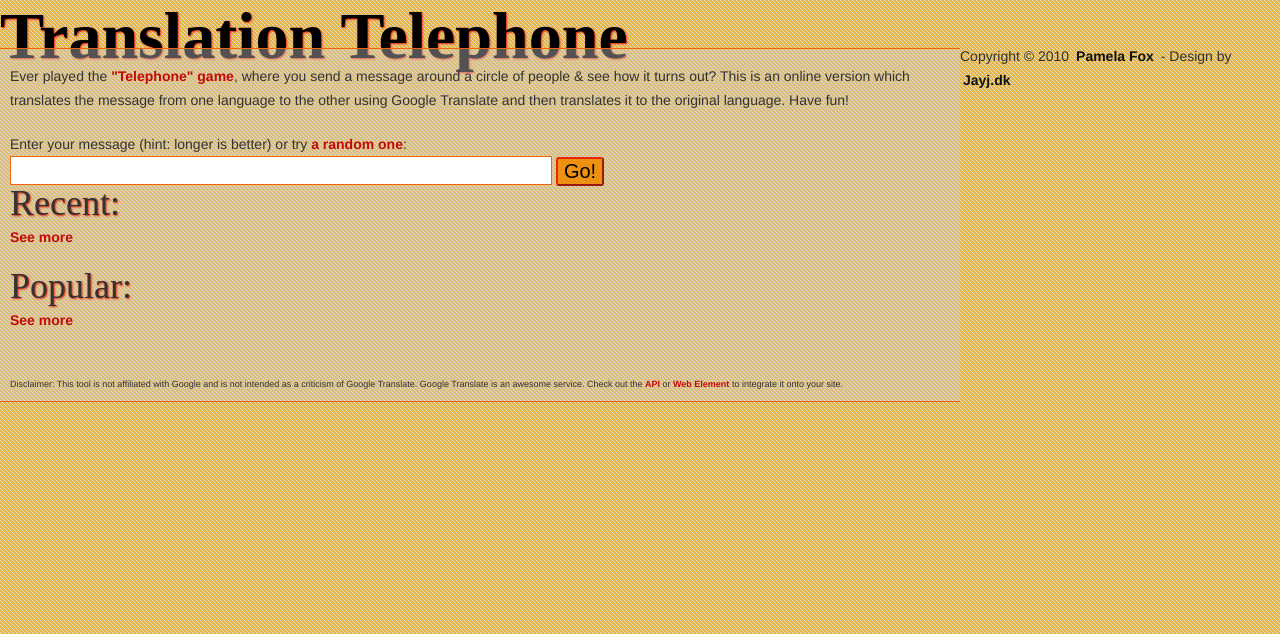
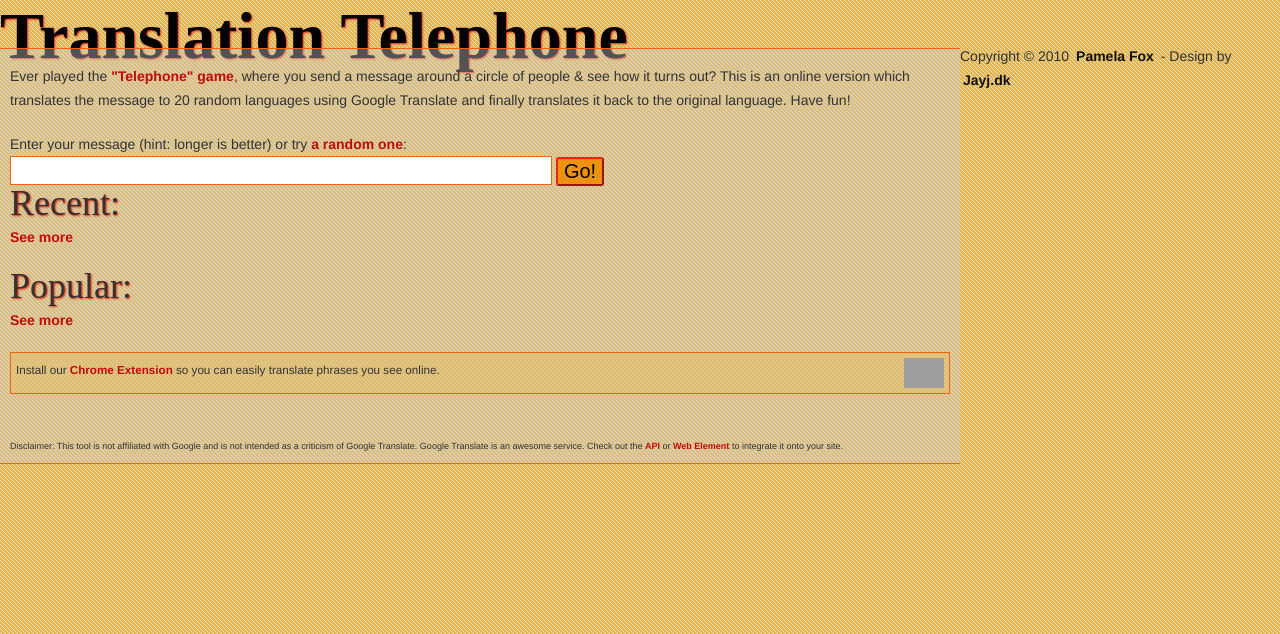
Before and after one commit to pamelafox/translation-telephone, a Python web app: template templates/index.html in a window 1280 px wide. Shown: the part 16-650 px from the top of the page. Run offline with Jinja, Linux system fonts and the light colour scheme; the template is opened without the code that fills it, so the values that code supplies are empty; some libraries are stand-ins or nearby versions; some web fonts are replaced; grey boxes are pictures that could not be loaded.

Commit message:
Adding localStorage for remembering your translations

```diff
--- a/app.yaml
+++ b/app.yaml
@@ -3,7 +3,7 @@
 # http://forrst.com/posts/Host_a_Static_HTML_Site_on_Google_App_Engine-BlA
 
 application: translation-telephone
-version: 5
+version: 11
 runtime: python
 api_version: 1
 
--- a/main.py
+++ b/main.py
@@ -48,6 +48,11 @@ class PopularHandler(BasePageHandler):
     return 'popular.html'
 
 
+class YoursHandler(BasePageHandler):
+  def get_filename(self):
+    return 'yours.html'
+
+
 class RoundHandler(webapp.RequestHandler):
 
   def get(self):
@@ -92,6 +97,7 @@ def main():
     application = webapp.WSGIApplication([('/', IndexHandler),
                                           ('/recent', RecentHandler),
                                           ('/popular', PopularHandler),
+                                          ('/yours', YoursHandler),
                                           ('/round', RoundHandler),
                                           ('/rounds', RoundsHandler)],
                                          debug=True)
--- a/static/css/style.css
+++ b/static/css/style.css
@@ -239,3 +239,10 @@ button:hover {
   font-size: smaller;
   padding-right: 5px;
 }
+
+#chromepromo {
+  font-size: smaller;
+  padding: 5px;
+  border: 1px solid #ED6511;
+  background: rgba(230, 182, 71, .3);
+}
--- a/static/js/script.js
+++ b/static/js/script.js
@@ -57,15 +57,18 @@ var allLangs = [
 
 var randomMessages = [
   "The massive monster ate 100 hot dogs and then puked orange junk all over his wife.",
-  "Let us go then, you and I,	when the evening is spread out against the sky, like a patient etherised upon a table.",
-  "I like 'em round, and big, and when I'm throwin' a gig I just can't help myself, I'm actin' like an animal."
-]
+  "I like 'em round, and big, and when I'm throwin' a gig I just can't help myself, I'm actin' like an animal.",
+  "To be or not to be, that is the question.",
+  "You may say that I'm a dreamer, But I'm not the only one, I hope someday you'll join us, And the world will be as one."
+];
+
 var currentLang;
 var currentMessage;
 var startLanguage;
 var targetLangs;
 var translations = [];
 var userGenerated = false;
+var LS_ROUNDS = 'rounds';
 
 function start() {
   $('#share').hide();
@@ -117,9 +120,10 @@ function start() {
 function translateNextMessage() {
   currentLang++;
   if (currentLang == (targetLangs.length-1)) {
+    var startMessage = translations[0].message;
     $.ajax({
       url: 'round',
-      data: {translations: JSON.stringify(translations), usergen: userGenerated, message: translations[0].message},
+      data: {translations: JSON.stringify(translations), usergen: userGenerated, message: startMessage},
       dataType: 'text',
       type: 'post',
       success: function(response) {
@@ -127,8 +131,19 @@ function translateNextMessage() {
         $('#url').val('http://' + window.location.host + '/#' + id);
         window.location.hash = id;
         $('#share').show();
+        if (supportsStorage()) {
+          var rounds = localStorage.getItem('rounds');
+          if (rounds) {
+            rounds = JSON.parse(rounds);
+          } else {
+            rounds = [];
+          }
+          rounds.push({'id': id, 'message': startMessage, 'date': new Date().getTime()});
+          localStorage.setItem(LS_ROUNDS, JSON.stringify(rounds));
+          getYours(3);
+        }
       }
-     })
+     });
      return;
   }
 
@@ -217,17 +232,56 @@ function getRounds(order, div, num) {
    });
 }
 
+
+function getYours(num) {
+  if (!supportsStorage) return;
+
+  function dateSort(a, b){
+    //Compare "a" and "b" in some fashion, and return -1, 0, or 1
+    return (b.date - a.date);
+  }
+
+  var rounds = localStorage.getItem(LS_ROUNDS);
+  if (rounds) {
+    rounds = JSON.parse(rounds);
+    rounds.sort(dateSort);
+    $('#yours').empty();
+    for (var i = 0; i < Math.min(num, rounds.length); i++) {
+      addRound(rounds[i], $('#yours'));
+    }
+    $('#yours_section').show();
+  }
+}
+
+
+function supportsStorage() {
+  try {
+    return 'localStorage' in window && window['localStorage'] !== null;
+  } catch (e) {
+    return false;
+  }
+}
+
+
 function initMain() {
    // Load round in hash
    var id = window.location.hash.replace('#', '');
-   if (id.length > 0) {
+   if (id.indexOf('message=') > -1 ) {
+     $('#message').val(id.split('=')[1]);
+     start();
+   } else if (id.length > 0) {
      loadRound(id);
+   }
+
+   if (navigator.userAgent.toLowerCase().indexOf('chrome') > -1) {
+     $('#chromepromo').show();
    }
 
    google.language.getBranding('branding');
 
    getRounds('-date', $('#recent'), 3);
    getRounds('-views', $('#popular'), 3);
+   getYours(3);
    $('#message').keyup(function() {
      userGenerated = true;
    })
@@ -240,3 +294,7 @@ function initRecent() {
 function initPopular() {
   getRounds('-views', $('#popular'), 30);
 }
+
+function initYours() {
+  getYours(1000);
+}
--- a/templates/base.html
+++ b/templates/base.html
@@ -8,11 +8,11 @@
     <meta http-equiv="X-UA-Compatible" content="IE=edge,chrome=1" />
 
     <title>{% block title %}Translation Telephone {% endblock %}</title>
-
+    <meta name="google-site-verification" content="34oTObXJc_96cAiVxmkxqmIZyuyxFSWdn5PaWLhgMaI" />
     <meta name="description" content="" />
 
     <link href="css/960.css" rel="stylesheet" type="text/css" />
-    <link href="css/style.css?v=9" rel="stylesheet" type="text/css" />
+    <link href="css/style.css?v=10" rel="stylesheet" type="text/css" />
     <link href="//fonts.googleapis.com/css?family=Maiden+Orange:regular" rel="stylesheet" type="text/css" />
     <!--[if lt IE 9]>
         <script src="http://html5shiv.googlecode.com/svn/trunk/html5.js" type="text/javascript"></script>
@@ -53,7 +53,7 @@
 </div>
 <script type="text/javascript" src="http://ajax.googleapis.com/ajax/libs/jquery/1.4/jquery.min.js"></script>
 <script type="text/javascript" src="http://www.google.com/jsapi"></script>
-<script type="text/javascript" src="js/script.js?v=5"></script>
+<script type="text/javascript" src="js/script.js?v=12"></script>
 {% block script %}{% endblock %}
 <script type="text/javascript">
 
--- a/templates/index.html
+++ b/templates/index.html
@@ -7,13 +7,14 @@
     <![endif]-->
 
     <div id="main" class="grid_8 alpha">
-      <p>Ever played the <a href="http://en.wikipedia.org/wiki/Chinese_whispers">"Telephone" game</a>, where you send a message around a circle of people &amp; see how it turns out? This is an online version which translates the message from one language to the other using Google Translate and then translates it to the original language. Have fun!
+      <p>Ever played the <a href="http://en.wikipedia.org/wiki/Chinese_whispers">"Telephone" game</a>, where you send a message around a circle of people &amp; see how it turns out? This is an online version which translates the message to 20 random languages using Google Translate and finally translates it back to the original language. Have fun!
       </p>
       <div>
-        <label>Enter your message (hint: longer is better) or try <a href="javascript:void(0);" onclick="useRandom();">a random one</a>:<br>
-	      <input id="message" type="text" value="" maxlength="250">
-	    </label>
-        <button onclick="start()">Go!</button>
+	    <form onsubmit="start(); return false;">
+	        <label for="message">Enter your message (hint: longer is better) or try <a href="javascript:void(0);" onclick="useRandom();">a random one</a>:</label><br>
+		    <input id="message" type="text" value="" maxlength="250">
+	        <button type="submit">Go!</button>
+        </form>
       </div>
 
       <div id="branding"></div>
@@ -31,18 +32,28 @@
 
     <div id="sidebar" class="grid_4 omega">
 
-      <aside class="widget">
+      <aside id="recent_section" class="widget">
         <h3>Recent:</h3>
         <div id="recent"></div>
         <a href="/recent">See more</a>
       </aside>
 
-      <aside class="widget">
+      <aside id="popular_section" class="widget">
         <h3>Popular:</h3>
  	    <div id="popular"></div>
         <a href="/popular">See more</a>
       </aside>
 
+      <aside id="yours_section" class="widget" style="display:none;">
+        <h3>Yours:</h3>
+ 	    <div id="yours"></div>
+        <a href="/yours">See more</a>
+      </aside>
+
+      <aside id="chromepromo" class="widget" style="display:none;">
+         <img src="http://code.google.com/p/chrome-os/logo" style="float: right; width: 40px;">
+         Install our <a href="https://chrome.google.com/extensions/detail/cfocpdimpdkddnocofmcclllmjgkhngk">Chrome Extension</a> so you can easily translate phrases you see online.
+      </aside>
     </div>
 
 {% endblock %}
```
Also changed, not shown: templates/yours.html (added, +15 -0 lines).
